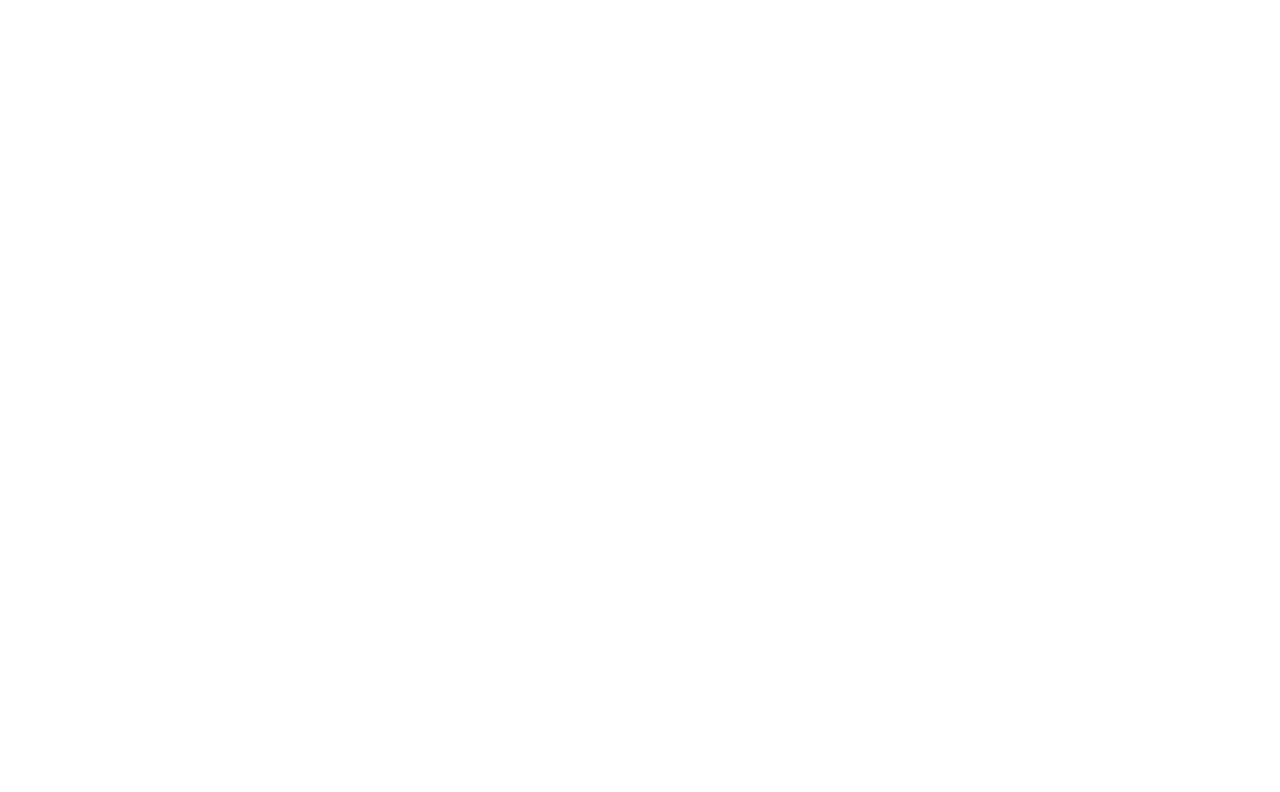
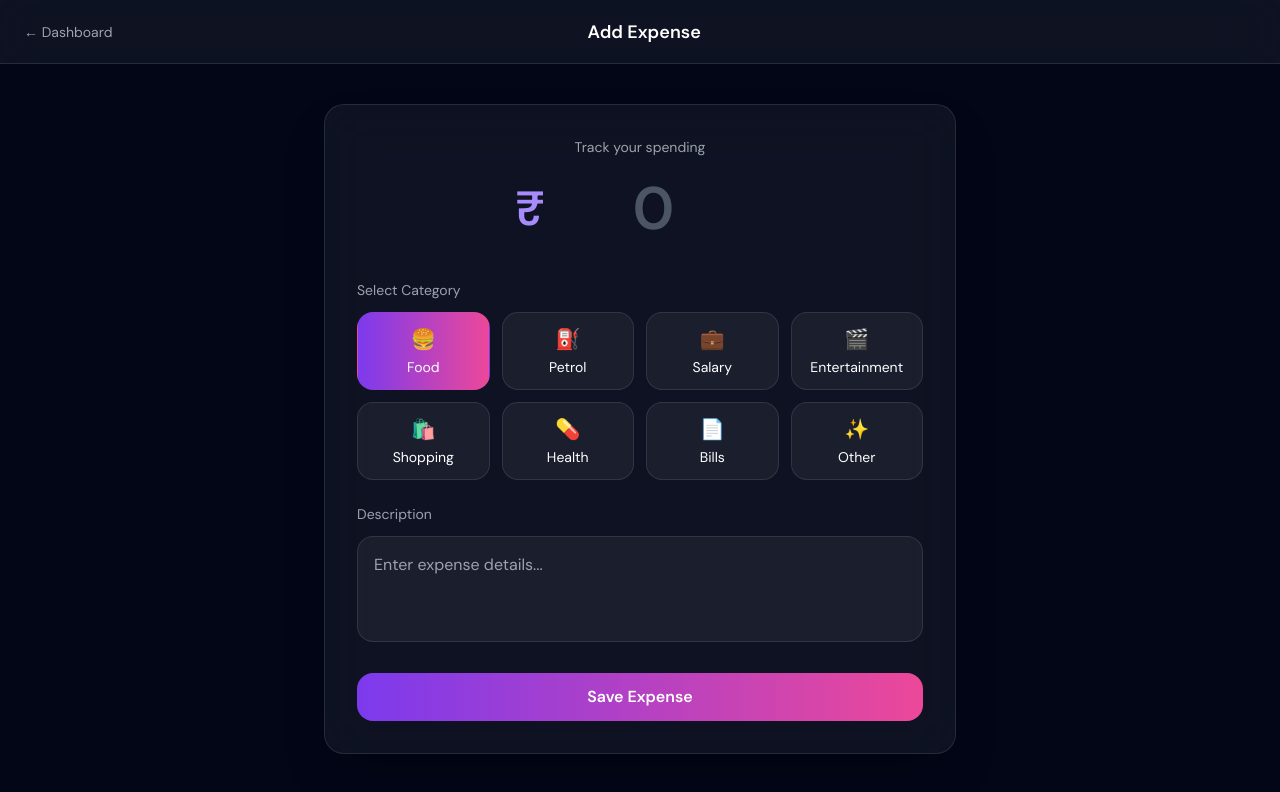
Before and after one commit to RajeevJaryal/ExpenseTrackercomplete, a React (Vite) app: page /expense-form/1 in a window 1280 px wide. Before the commit this address had no page. Shown: the top 792 px of the page. Built offline with nearby package versions, Linux system fonts and the light colour scheme.

Commit message:
fixed known issues

```diff
--- a/src/App.jsx
+++ b/src/App.jsx
@@ -4,11 +4,13 @@
 import CompleteProfile from "./components/header/CompleteProfile";
 import ForgotPassword from "./components/form/ForgotPassword";
 import ExpenseForm from "./components/ExpenseForms/ExpenseForm";
-import ExpenseLoader from "./ExpenseLoader"; // import wrapper
+import ExpenseLoader from "./ExpenseLoader";
 import { useSelector } from "react-redux";
 import "./App.css";
+
 function App() {
-  const dark=useSelector((state)=>state.theme.darkMode);
+  const dark = useSelector((state) => state.theme.darkMode);
+
   return (
     <div className={dark ? "dark" : "light"}>
       <ExpenseLoader>
@@ -17,7 +19,12 @@
           <Route path="/header" element={<HeaderSection />} />
           <Route path="/complete-profile" element={<CompleteProfile />} />
           <Route path="/forgot-password" element={<ForgotPassword />} />
+
+          {/* ADD EXPENSE */}
           <Route path="/expense-form" element={<ExpenseForm />} />
+
+          {/* EDIT EXPENSE */}
+          <Route path="/expense-form/:id" element={<ExpenseForm />} />
         </Routes>
       </ExpenseLoader>
     </div>
--- a/src/components/ExpenseForms/ExpenseForm.jsx
+++ b/src/components/ExpenseForms/ExpenseForm.jsx
@@ -1,5 +1,5 @@
-import { useState } from "react";
-import { useNavigate } from "react-router-dom";
+import { useState, useEffect } from "react";
+import { useNavigate, useParams } from "react-router-dom";
 import { useDispatch, useSelector } from "react-redux";
 import { addExpense, editExpense } from "../../store/expensesSlice";
 
@@ -17,8 +17,9 @@
 export default function ExpenseForm() {
   const navigate = useNavigate();
   const dispatch = useDispatch();
+  const { id } = useParams();
 
-  const { loading } = useSelector((s) => s.expenses);
+  const { loading, expenseData } = useSelector((s) => s.expenses);
 
   const [form, setForm] = useState({
     money: "",
@@ -29,6 +30,23 @@
   const [editingId, setEditingId] = useState(null);
   const [submitted, setSubmitted] = useState(false);
   const [lastAmount, setLastAmount] = useState(0);
+
+  /* EDIT MODE AUTO FILL */
+  useEffect(() => {
+    if (id && expenseData.length > 0) {
+      const foundExpense = expenseData.find((item) => item.id === id);
+
+      if (foundExpense) {
+        setForm({
+          money: foundExpense.money,
+          description: foundExpense.description,
+          category: foundExpense.category,
+        });
+
+        setEditingId(foundExpense.id);
+      }
+    }
+  }, [id, expenseData]);
 
   const handleChange = (field, value) => {
     setForm((prev) => ({
@@ -45,6 +63,7 @@
     });
 
     setEditingId(null);
+    navigate("/expense-form");
   };
 
   const submit = (e) => {
@@ -63,19 +82,22 @@
         editExpense({
           id: editingId,
           updatedExpense: payload,
-        }),
+        })
       );
+
+      navigate("/header");
     } else {
       dispatch(addExpense(payload));
+
       setLastAmount(payload.money);
       setSubmitted(true);
 
       setTimeout(() => {
         setSubmitted(false);
       }, 2000);
+
+      resetForm();
     }
-
-    resetForm();
   };
 
   return (
@@ -98,23 +120,24 @@
 
       {/* BODY */}
       <div className="max-w-2xl mx-auto px-4 sm:px-5 py-6 sm:py-10">
-        {/* SUCCESS */}
         {submitted && (
-          <div className="mb-5 sm:mb-6 rounded-2xl border border-emerald-500/20 bg-emerald-500/10 px-4 sm:px-5 py-3 sm:py-4 text-emerald-400 text-sm sm:text-base font-medium">
+          <div className="mb-5 rounded-2xl border border-emerald-500/20 bg-emerald-500/10 px-4 py-3 text-emerald-400 text-sm font-medium">
             ✅ ₹{lastAmount} Saved Successfully
           </div>
         )}
 
         {/* CARD */}
-        <div className="rounded-2xl sm:rounded-3xl border border-white/10 bg-white/5 backdrop-blur-xl p-5 sm:p-8 shadow-2xl">
+        <div className="rounded-3xl border border-white/10 bg-white/5 backdrop-blur-xl p-5 sm:p-8 shadow-2xl">
           {/* TOP */}
-          <div className="text-center mb-6 sm:mb-8">
-            <p className="text-xs sm:text-sm text-gray-400 mb-2 sm:mb-3">
-              {editingId ? "Update your transaction" : "Track your spending"}
+          <div className="text-center mb-8">
+            <p className="text-sm text-gray-400 mb-3">
+              {editingId
+                ? "Update your transaction"
+                : "Track your spending"}
             </p>
 
-            <div className="flex justify-center items-center gap-2 sm:gap-3">
-              <span className="text-3xl sm:text-5xl text-violet-400 font-bold">
+            <div className="flex justify-center items-center gap-3">
+              <span className="text-4xl sm:text-5xl text-violet-400 font-bold">
                 ₹
               </span>
 
@@ -123,33 +146,32 @@
                 value={form.money}
                 onChange={(e) => handleChange("money", e.target.value)}
                 placeholder="0"
-                className="bg-transparent w-28 sm:w-52 text-center text-3xl sm:text-6xl font-bold outline-none placeholder:text-gray-600"
+                className="bg-transparent w-40 sm:w-52 text-center text-4xl sm:text-6xl font-bold outline-none placeholder:text-gray-600"
               />
             </div>
           </div>
 
           {/* FORM */}
-          <form onSubmit={submit} className="space-y-5 sm:space-y-6">
+          <form onSubmit={submit} className="space-y-6">
             {/* CATEGORY */}
             <div>
-              <p className="text-xs sm:text-sm text-gray-400 mb-3">
+              <p className="text-sm text-gray-400 mb-3">
                 Select Category
               </p>
 
-              <div className="grid grid-cols-2 sm:grid-cols-3 md:grid-cols-4 gap-2 sm:gap-3">
+              <div className="grid grid-cols-2 sm:grid-cols-4 gap-3">
                 {CATEGORIES.map((cat) => (
                   <button
                     key={cat.label}
                     type="button"
                     onClick={() => handleChange("category", cat.label)}
-                    className={`rounded-xl sm:rounded-2xl p-2 sm:p-3 text-xs sm:text-sm border transition-all ${
+                    className={`rounded-2xl p-3 text-sm border transition ${
                       form.category === cat.label
                         ? "bg-gradient-to-r from-violet-600 to-pink-500 border-transparent"
-                        : "bg-white/5 border-white/10 hover:bg-white/10"
+                        : "bg-white/5 border-white/10"
                     }`}
                   >
-                    <div className="text-lg sm:text-xl mb-1">{cat.icon}</div>
-
+                    <div className="text-xl mb-1">{cat.icon}</div>
                     {cat.label}
                   </button>
                 ))}
@@ -158,26 +180,28 @@
 
             {/* DESCRIPTION */}
             <div>
-              <p className="text-xs sm:text-sm text-gray-400 mb-3">
+              <p className="text-sm text-gray-400 mb-3">
                 Description
               </p>
 
               <textarea
                 rows="3"
                 value={form.description}
-                onChange={(e) => handleChange("description", e.target.value)}
+                onChange={(e) =>
+                  handleChange("description", e.target.value)
+                }
                 placeholder="Enter expense details..."
-                className="w-full rounded-xl sm:rounded-2xl bg-white/5 border border-white/10 p-3 sm:p-4 text-sm sm:text-base outline-none resize-none focus:border-violet-500"
+                className="w-full rounded-2xl bg-white/5 border border-white/10 p-4 outline-none resize-none focus:border-violet-500"
               />
             </div>
 
             {/* BUTTONS */}
-            <div className="flex flex-col sm:flex-row gap-2 sm:gap-3 pt-2">
+            <div className="flex flex-col sm:flex-row gap-3">
               {editingId && (
                 <button
                   type="button"
                   onClick={resetForm}
-                  className="w-full sm:flex-1 rounded-xl sm:rounded-2xl border border-white/10 py-2 sm:py-3 text-sm sm:text-base font-medium hover:bg-white/5"
+                  className="w-full sm:flex-1 rounded-2xl border border-white/10 py-3 font-medium hover:bg-white/5"
                 >
                   Cancel
                 </button>
@@ -186,13 +210,13 @@
               <button
                 type="submit"
                 disabled={loading}
-                className="w-full sm:flex-1 rounded-xl sm:rounded-2xl py-2 sm:py-3 text-sm sm:text-base font-semibold bg-gradient-to-r from-violet-600 to-pink-500 hover:opacity-90 transition"
+                className="w-full sm:flex-1 rounded-2xl py-3 font-semibold bg-gradient-to-r from-violet-600 to-pink-500 hover:opacity-90 transition"
               >
                 {loading
                   ? "Saving..."
                   : editingId
-                    ? "Update Expense"
-                    : "Save Expense"}
+                  ? "Update Expense"
+                  : "Save Expense"}
               </button>
             </div>
           </form>
--- a/src/components/header/HeaderSection.jsx
+++ b/src/components/header/HeaderSection.jsx
@@ -83,56 +83,74 @@
   });
 
   return (
-    <div className="min-h-screen bg-slate-950 text-white overflow-x-hidden">
-      {/* NAVBAR */}
-      <nav className="sticky top-0 z-50 h-14 px-4 border-b border-white/5 bg-slate-950/80 backdrop-blur-lg flex items-center justify-between">
-        <div className="flex items-center gap-2">
-          <div className="w-8 h-8 rounded-lg bg-gradient-to-r from-violet-600 to-pink-500 flex items-center justify-center text-sm font-bold">
+    <div className="min-h-screen bg-slate-950 text-white">
+      <nav className="sticky top-0 z-50 h-16 border-b border-white/10 bg-slate-950/80 backdrop-blur-xl px-6 flex items-center justify-between">
+        <div className="flex items-center gap-3">
+          <div className="w-10 h-10 rounded-xl bg-gradient-to-r from-violet-600 to-pink-500 flex items-center justify-center font-bold text-lg">
             ₹
           </div>
-          <h1 className="text-sm font-semibold tracking-wide">
+
+          <h1 className="text-lg font-bold tracking-wide">
             ExpenseTracker
           </h1>
         </div>
 
+        <div className="hidden md:flex items-center gap-3">
+          {!premium && (
             <button
-          onClick={() => setMenuOpen(!menuOpen)}
-          className="md:hidden text-xl"
+              onClick={() => dispatch(activatePremium())}
+              className="px-4 py-2 rounded-xl bg-yellow-500 text-black font-semibold"
             >
-          ☰
+              👑 Premium
+            </button>
+          )}
+
+          {premium && (
+            <>
+              <button
+                onClick={() => dispatch(toggleTheme())}
+                className="px-4 py-2 rounded-xl bg-white/5 border border-white/10"
+              >
+                {darkMode ? "☀️ Light" : "🌙 Dark"}
               </button>
 
-        {/* Desktop */}
-        <div className="hidden md:flex gap-3">
               <button
-            onClick={() => navigate("/expense-form")}
-            className="px-4 py-2 rounded-xl bg-gradient-to-r from-violet-600 to-pink-500"
+                onClick={() => downloadCSV(expenseData)}
+                className="px-4 py-2 rounded-xl bg-emerald-500/20 text-emerald-400"
               >
-            + Add Expense
+                CSV
+              </button>
+            </>
+          )}
+
+          <button
+            onClick={() => navigate("/complete-profile")}
+            className="px-4 py-2 rounded-xl bg-white/5 border border-white/10"
+          >
+            Profile
           </button>
 
           <button
             onClick={handleLogout}
-            className="px-4 py-2 rounded-xl border border-red-500 text-red-400"
+            className="px-4 py-2 rounded-xl border border-red-500/30 text-red-400"
           >
             Logout
           </button>
         </div>
+
+        <button
+          onClick={() => setMenuOpen(!menuOpen)}
+          className="md:hidden text-2xl"
+        >
+          ☰
+        </button>
       </nav>
 
-      {/* MOBILE MENU */}
       {menuOpen && (
-        <div className="md:hidden px-4 py-4 border-b border-white/5 bg-slate-950 space-y-3">
-          <button
-            onClick={() => navigate("/expense-form")}
-            className="w-full py-3 rounded-xl bg-gradient-to-r from-violet-600 to-pink-500"
-          >
-            + Add Expense
-          </button>
-
+        <div className="md:hidden px-4 py-4 border-b border-white/10 bg-slate-950 space-y-3">
           <button
             onClick={() => navigate("/complete-profile")}
-            className="w-full py-3 rounded-xl bg-white/[0.03]"
+            className="w-full py-3 rounded-xl bg-white/5"
           >
             Profile
           </button>
@@ -150,7 +168,7 @@
             <>
               <button
                 onClick={() => dispatch(toggleTheme())}
-                className="w-full py-3 rounded-xl bg-white/[0.03]"
+                className="w-full py-3 rounded-xl bg-white/5"
               >
                 {darkMode ? "☀️ Light Mode" : "🌙 Dark Mode"}
               </button>
@@ -166,37 +184,40 @@
 
           <button
             onClick={handleLogout}
-            className="w-full py-3 rounded-xl border border-red-500 text-red-400"
+            className="w-full py-3 rounded-xl border border-red-500/30 text-red-400"
           >
             Logout
           </button>
         </div>
       )}
 
-      {/* VERIFY */}
       {!isVerified && (
-        <div className="mx-4 mt-4 p-4 rounded-xl bg-yellow-500/10 border border-yellow-500/20">
-          <p className="text-sm text-yellow-400 mb-3">
+        <div className="max-w-7xl mx-auto px-6 mt-4">
+          <div className="p-4 rounded-2xl bg-yellow-500/10 border border-yellow-500/20 flex flex-col md:flex-row gap-3 md:items-center">
+            <p className="text-yellow-400 text-sm">
               Your email is not verified
             </p>
 
             <button
               onClick={handleVerifyEmail}
               disabled={verifyLoading}
-            className="w-full py-3 rounded-xl bg-yellow-500 text-black font-semibold"
+              className="md:ml-auto px-5 py-2 rounded-xl bg-yellow-500 text-black font-semibold"
             >
               {verifyLoading ? "Sending..." : "Verify Email"}
             </button>
           </div>
+        </div>
       )}
 
-      {/* BODY */}
-      <div className="max-w-7xl mx-auto p-4">
-        {/* TITLE */}
-        <div className="mb-5">
-          <p className="text-gray-400 text-xs">Welcome back 👋</p>
+      <div className="max-w-7xl mx-auto px-4 md:px-6 py-8">
+        {/* HERO */}
+        <div className="flex flex-col md:flex-row md:items-end md:justify-between gap-4 mb-8">
+          <div>
+            <p className="text-gray-400 text-sm mb-2">
+              Welcome back 👋
+            </p>
 
-          <h2 className="text-2xl font-bold leading-snug mt-1">
+            <h2 className="text-3xl md:text-5xl font-bold leading-tight">
               Financial{" "}
               <span className="bg-gradient-to-r from-violet-500 to-pink-500 bg-clip-text text-transparent">
                 Dashboard
@@ -204,48 +225,57 @@
             </h2>
           </div>
 
-        {/* STATS */}
-        <div className="grid gap-3 mb-5">
-          <div className="p-4 rounded-xl bg-white/[0.03] border border-white/5">
-            <p className="text-xs text-gray-400 mb-1">Balance</p>
-            <h3 className="text-xl font-bold text-violet-400">₹{balance}</h3>
+          <button
+            onClick={() => navigate("/expense-form")}
+            className="w-fit md:w-auto px-4 py-2 text-sm md:px-5 md:py-3 md:text-base rounded-xl bg-gradient-to-r from-violet-600 to-pink-500 font-semibold hover:opacity-90 transition"
+          >
+            + Add Expense
+          </button>
         </div>
 
-          <div className="grid grid-cols-2 gap-3">
-            <div className="p-4 rounded-xl bg-white/[0.03] border border-white/5">
-              <p className="text-xs text-gray-400 mb-1">Income</p>
-              <h3 className="text-lg font-bold text-emerald-400">
+        {/* STATS */}
+        <div className="grid grid-cols-1 sm:grid-cols-2 lg:grid-cols-3 gap-5 mb-8">
+          <div className="p-6 rounded-2xl bg-white/5 border border-white/10">
+            <p className="text-gray-400 text-sm mb-2">Balance</p>
+            <h3 className="text-3xl font-bold text-violet-400">
+              ₹{balance}
+            </h3>
+          </div>
+
+          <div className="p-6 rounded-2xl bg-white/5 border border-white/10">
+            <p className="text-gray-400 text-sm mb-2">Income</p>
+            <h3 className="text-3xl font-bold text-emerald-400">
               ₹{income}
             </h3>
           </div>
 
-            <div className="p-4 rounded-xl bg-white/[0.03] border border-white/5">
-              <p className="text-xs text-gray-400 mb-1">Expense</p>
-              <h3 className="text-lg font-bold text-pink-400">
+          <div className="p-6 rounded-2xl bg-white/5 border border-white/10">
+            <p className="text-gray-400 text-sm mb-2">Expense</p>
+            <h3 className="text-3xl font-bold text-pink-400">
               ₹{expense}
             </h3>
           </div>
         </div>
-        </div>
 
         {/* SEARCH */}
-        <div className="space-y-3 mb-5">
+        <div className="rounded-2xl bg-white/5 border border-white/10 p-5 mb-8">
+          <div className="grid md:grid-cols-2 gap-4">
             <input
               placeholder="Search transaction..."
-            className="w-full px-4 py-2.5 rounded-xl bg-white/[0.03] border border-white/5 outline-none text-sm"
               value={search}
               onChange={(e) => setSearch(e.target.value)}
+              className="w-full px-4 py-3 rounded-xl bg-slate-900 border border-white/10 outline-none"
             />
 
-          <div className="flex gap-2 overflow-x-auto pb-1 no-scrollbar">
+            <div className="flex gap-2 overflow-x-auto no-scrollbar">
               {categories.map((cat) => (
                 <button
                   key={cat}
                   onClick={() => setFilter(cat)}
-                className={`px-3 py-1.5 text-xs rounded-full whitespace-nowrap ${
+                  className={`px-4 py-2 rounded-xl whitespace-nowrap text-sm ${
                     filter === cat
                       ? "bg-violet-600"
-                    : "bg-white/[0.03] border border-white/5"
+                      : "bg-slate-900 border border-white/10"
                   }`}
                 >
                   {cat}
@@ -253,24 +283,35 @@
               ))}
             </div>
           </div>
+        </div>
 
         {/* TRANSACTIONS */}
-        <div className="space-y-3">
+        <div className="rounded-2xl bg-white/5 border border-white/10 overflow-hidden">
+          <div className="px-6 py-4 border-b border-white/10">
+            <h3 className="text-xl font-semibold">
+              Recent Transactions
+            </h3>
+          </div>
+
+          <div className="divide-y divide-white/5">
             {filtered.map((item) => (
               <div
                 key={item.id}
-              className="p-4 rounded-xl bg-white/[0.03] border border-white/5"
+                className="px-6 py-4 flex flex-col md:flex-row md:items-center md:justify-between gap-4 hover:bg-white/[0.03]"
               >
-              <div className="flex justify-between gap-3">
                 <div>
-                  <p className="font-medium text-sm">{item.description}</p>
-                  <p className="text-xs text-gray-400 mt-1">
+                  <p className="font-medium text-base">
+                    {item.description}
+                  </p>
+
+                  <p className="text-sm text-gray-400 mt-1">
                     {item.category}
                   </p>
                 </div>
 
+                <div className="flex items-center gap-4 flex-wrap">
                   <p
-                  className={`text-sm font-bold ${
+                    className={`text-lg font-bold ${
                       item.category === "Salary"
                         ? "text-emerald-400"
                         : "text-pink-400"
@@ -279,22 +320,34 @@
                     {item.category === "Salary" ? "+" : "-"}₹
                     {Number(item.money).toLocaleString("en-IN")}
                   </p>
-              </div>
 
-              <div className="flex gap-2 mt-4">
-                <button className="flex-1 py-2 rounded-lg bg-violet-600 text-sm">
+                  <button
+                    onClick={() =>
+                      navigate(`/expense-form/${item.id}`)
+                    }
+                    className="px-4 py-2 rounded-xl bg-violet-600 hover:bg-violet-700 text-sm"
+                  >
                     Edit
                   </button>
 
                   <button
-                  onClick={() => dispatch(deleteExpense(item.id))}
-                  className="flex-1 py-2 rounded-lg bg-red-500/10 text-red-400 text-sm"
+                    onClick={() =>
+                      dispatch(deleteExpense(item.id))
+                    }
+                    className="px-4 py-2 rounded-xl bg-red-500/10 text-red-400 text-sm"
                   >
                     Delete
                   </button>
                 </div>
               </div>
             ))}
+
+            {filtered.length === 0 && (
+              <div className="px-6 py-10 text-center text-gray-400">
+                No transactions found
+              </div>
+            )}
+          </div>
         </div>
       </div>
     </div>
```
Also changed, not shown: src/store/expensesSlice.jsx (+9 -10 lines). Lines whose indentation alone changed are shown as unchanged.
